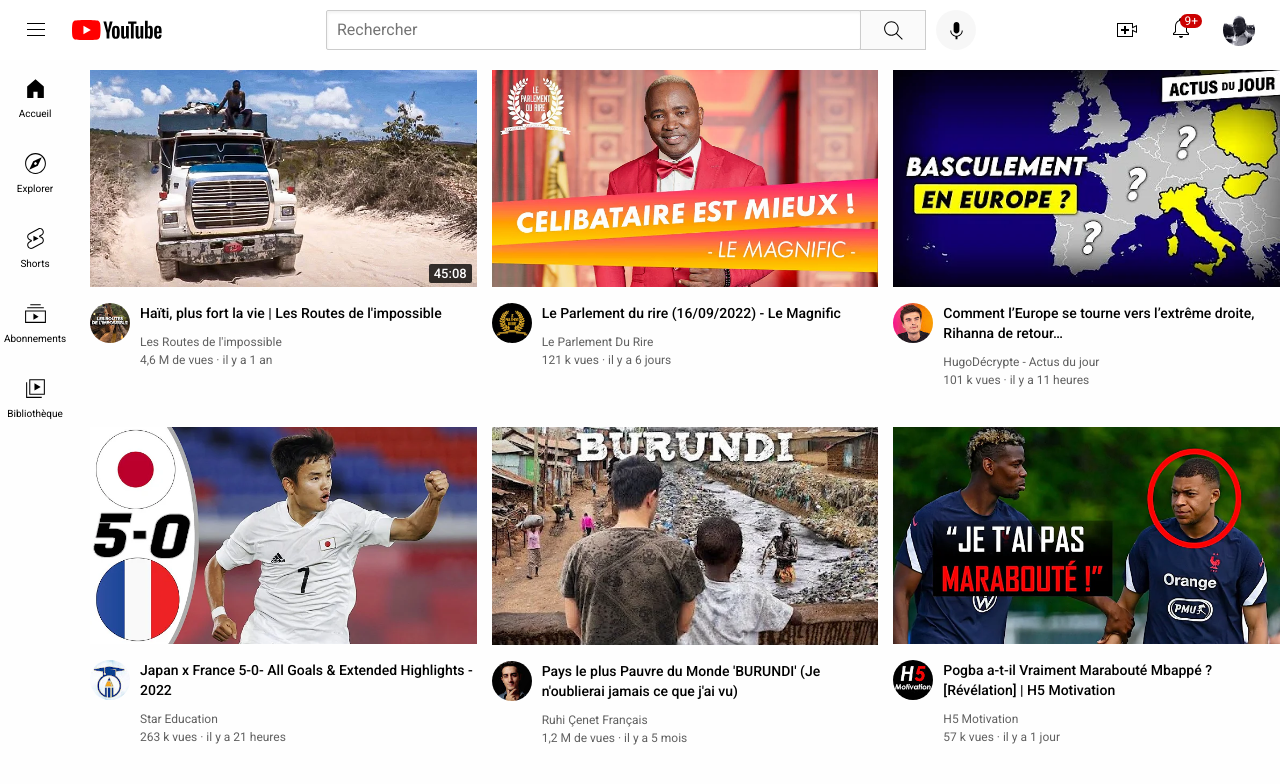
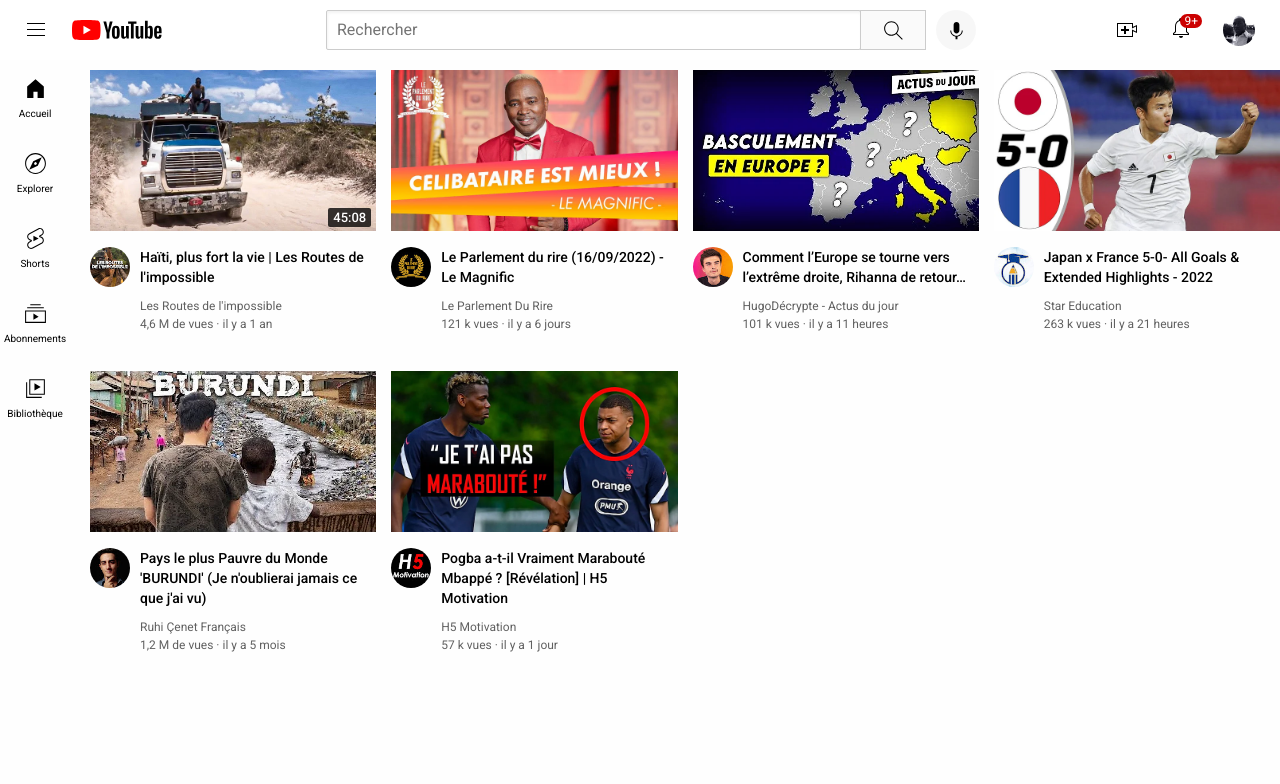
Before and after one commit to guy-patrick/intro-html-css, a plain HTML site: page youtube/index.html in a window 1280 px wide. Shown: the top 784 px of the page. Drawn offline with Linux system fonts and the light colour scheme.

Commit message:
css grid changes

```diff
--- a/youtube/css/video.css
+++ b/youtube/css/video.css
@@ -1,8 +1,20 @@
 .video-grid {
   display: grid;
-  grid-template-columns: 1fr 1fr 1fr;
+  grid-template-columns: repeat(2, 1fr);
   column-gap: 15px;
   row-gap: 40px;
+}
+
+@media (min-width: 650px) {
+  .video-grid {
+    grid-template-columns: repeat(3, 1fr);
+  }
+}
+
+@media (min-width: 1000px) {
+  .video-grid {
+    grid-template-columns: repeat(4, 1fr);
+  }
 }
 
 .thumbnail-row {
```
